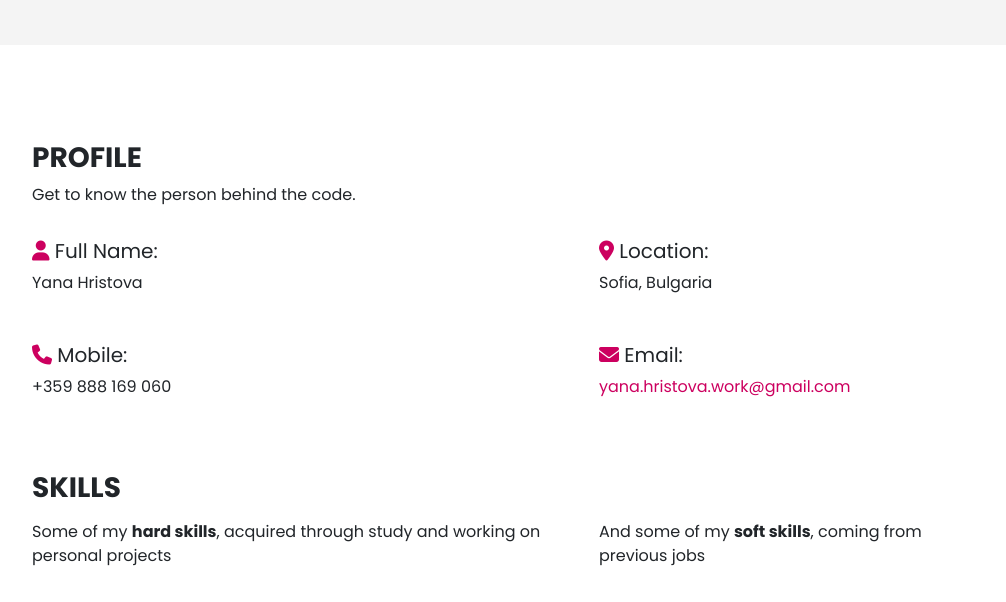
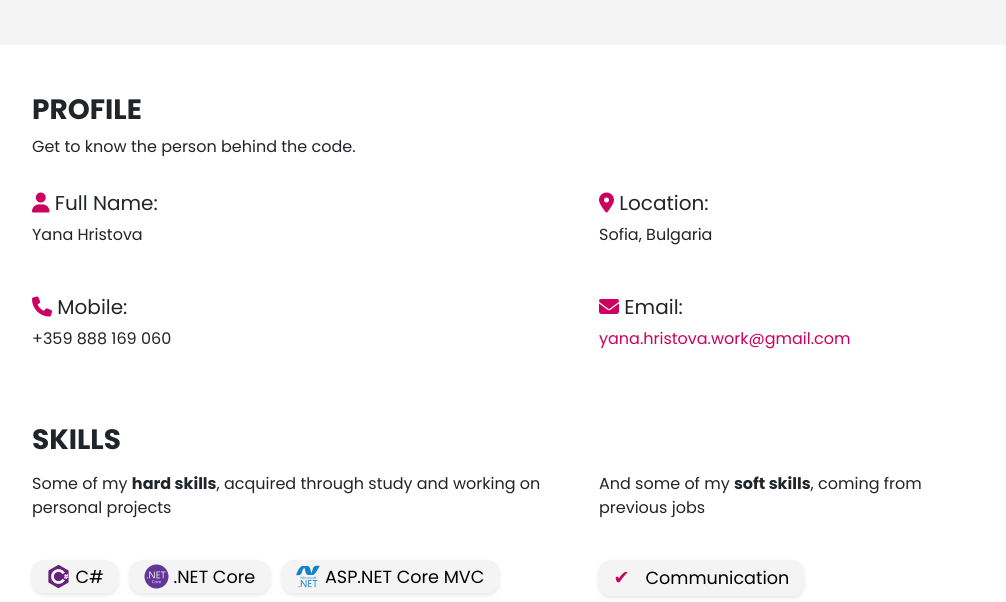
Before and after one commit to yana-hris/my-portfolio, a website: page index.html in a window 1280 px wide. Shown: the part 1383-1985 px from the top of the page, without its empty margins (130-1136 px from the left). Drawn offline with nearby package versions, Linux system fonts and the light colour scheme.

Commit message:
Fix padding in Profile and Dynamic text container

```diff
--- a/index.html
+++ b/index.html
@@ -151,7 +151,7 @@
     </section>
 
     <!-- Profile & Skills -->
-    <section id="skills" class="profile py-6">
+    <section id="skills" class="profile py-5">
       <div class="container">
         <!-- PROFILE INFO -->
         <h3 class="text-uppercase fw-bold">Profile</h3>
```
Also changed, not shown: scss/styles.scss (+1 -7 lines).
